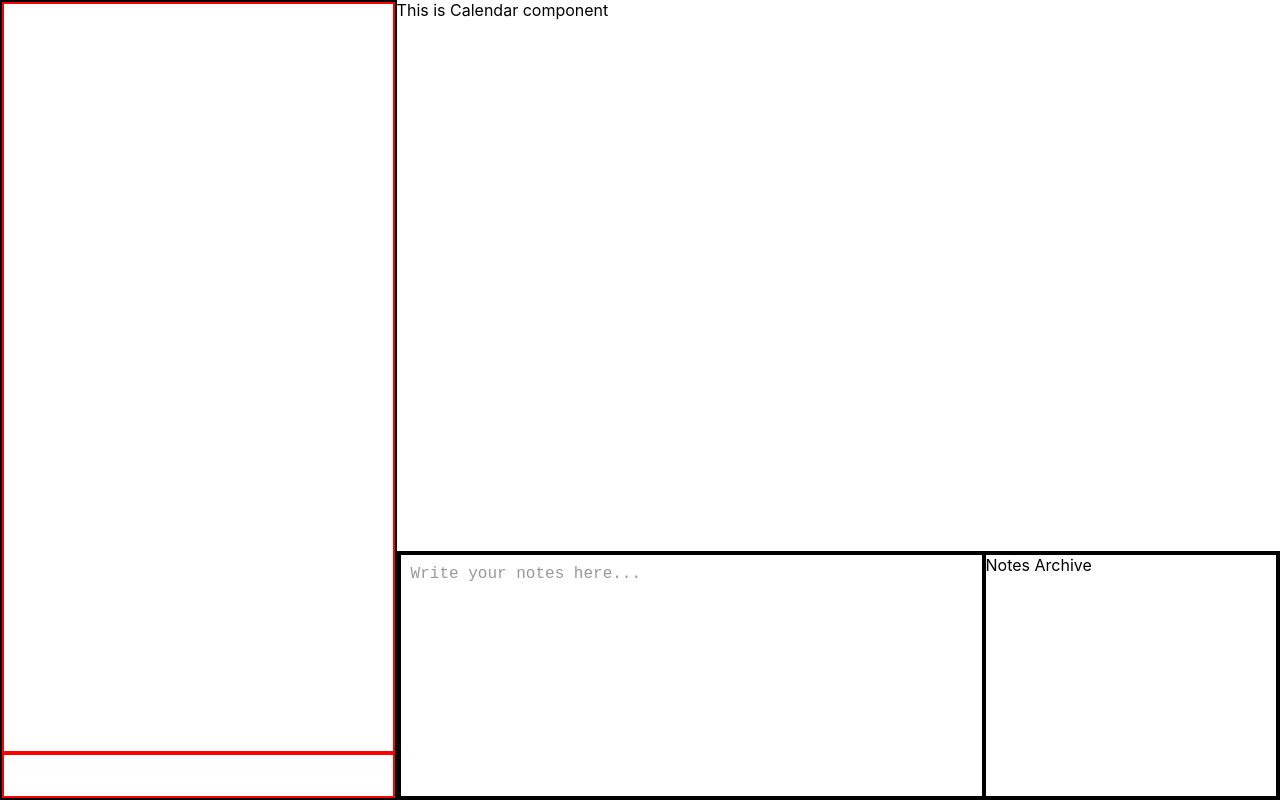
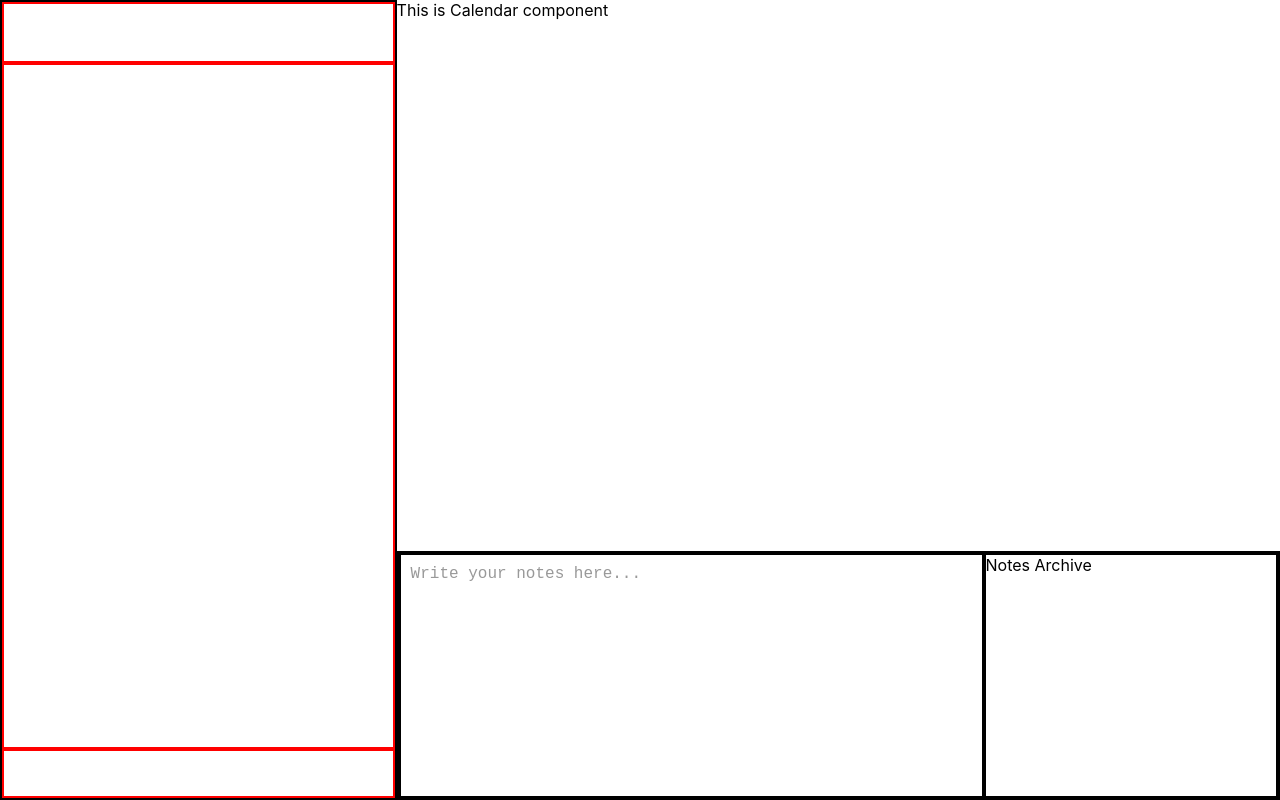
Before and after one commit to this-is-judith/weekly-planner, a React (Create React App) app: page / in a window 1280 px wide. Built offline with nearby package versions, Linux system fonts and the light colour scheme.

Commit message:
create tasks header

```diff
--- a/src/Components/Tasks.jsx
+++ b/src/Components/Tasks.jsx
@@ -5,6 +5,7 @@ function Tasks() {
   return (
     <>
       <div className="tasks-parent">
+        <div className="tasks-component tasks-header"></div>
         <div className="tasks-component tasks-main"></div>
         <div className="tasks-component tasks-archive"></div>
       </div>
--- a/src/Components/tasks.css
+++ b/src/Components/tasks.css
@@ -6,7 +6,11 @@
 
 .tasks-component {
   border: 2px solid red;
-  flex: 18;
+  flex: 15;
+}
+
+.tasks-header {
+  flex: 1.25;
 }
 
 .tasks-archive {
```
